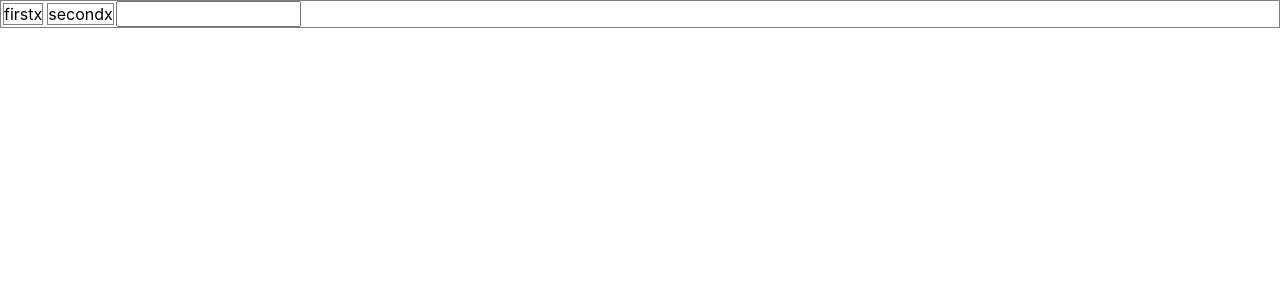
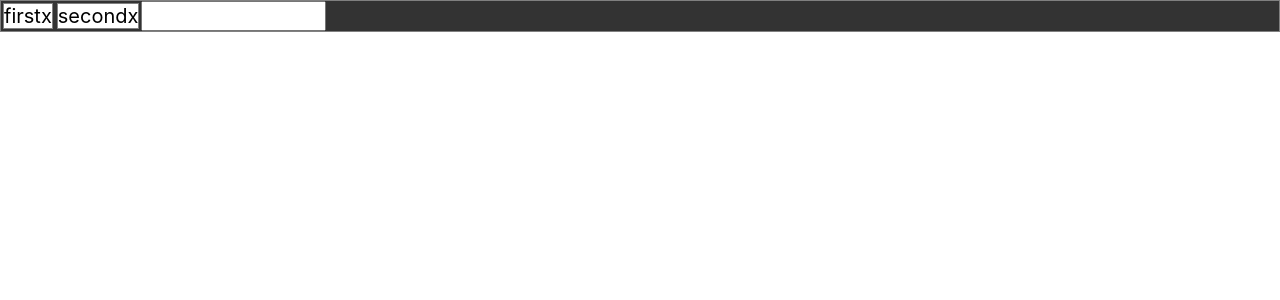
Before and after one commit to SimeonRolev/vcs-playground, a React (Create React App) app: page / in a window 1280 px wide. Shown: the top 300 px of the page. Built offline with nearby package versions, Linux system fonts and the light colour scheme.

Commit message:
Run node-sass

```diff
--- a/package.json
+++ b/package.json
@@ -6,6 +6,7 @@
     "@testing-library/jest-dom": "^5.11.5",
     "@testing-library/react": "^11.1.0",
     "@testing-library/user-event": "^12.1.10",
+    "node-sass": "^4.14.1",
     "react": "^17.0.1",
     "react-dom": "^17.0.1",
     "react-scripts": "4.0.0",
--- a/src/App.js
+++ b/src/App.js
@@ -1,5 +1,5 @@
-import logo from './logo.svg';
-import './App.css';
+// import './App.css';
+import './styles/tagsinput.scss';
 import TagsInput from './TagsInput';
 
 function App() {
--- a/src/TagsInput.jsx
+++ b/src/TagsInput.jsx
@@ -211,7 +211,7 @@ function TagsInput ({
         >
             { tagsState.tags.slice(0, tagsState.inputIndex).map(tag => renderTag(tag)) }
             <input
-                    key={`tagsinpout__input`}
+                    key={`tagsinput__input`}
                     ref={inputRef}
                     onKeyDown={onInputKeyDown}
                     onChange={onInputChange}
--- /dev/null
+++ b/src/styles/_mixins.scss
@@ -0,0 +1,19 @@
+@mixin respond-to($media-screen) {
+    @if $media-screen == phone {
+        @media only screen and (max-width: $xs-max-width) {
+            @content;
+        }
+    } @else if $media-screen == tablet {
+        @media only screen and (min-width: $sm-min-width) and (max-width: $sm-max-width) {
+            @content;
+        }
+    } @else if $media-screen == small_screen {
+        @media only screen and (min-width: $md-min-width) and (max-width: $md-max-width) {
+            @content;
+        }
+    } @else if $media-screen == large_screen {
+        @media only screen and (min-width: $lg-min-width) {
+            @content;
+        }
+    }
+}
--- /dev/null
+++ b/src/styles/_variables.scss
@@ -0,0 +1,9 @@
+// Sceen sizes
+$xs-max-width: 767px;
+$sm-min-width: 768px;
+$sm-max-width: 991px;
+$md-min-width: 992px;
+$md-max-width: 1199px;
+$lg-min-width: 1200px;
+
+$text-color--primary: #333;
--- /dev/null
+++ b/src/styles/tagsinput.scss
@@ -0,0 +1,22 @@
+@import "mixins";
+@import "variables";
+
+.tagsinput__wrapper {
+    @include respond-to(tablet) {
+        background-color: blue;
+    }
+    @include respond-to(phone) {
+        background-color: green;
+    }
+
+    background-color: $text-color--primary;
+}
+
+.tagsinput__tag {
+    @include respond-to(phone) {
+        font-size: 13px;
+    }
+
+    background-color: white;
+    font-size: 20px;
+}
```
Also changed, not shown: 1 other file (tests, documents, lock files or other folders).
